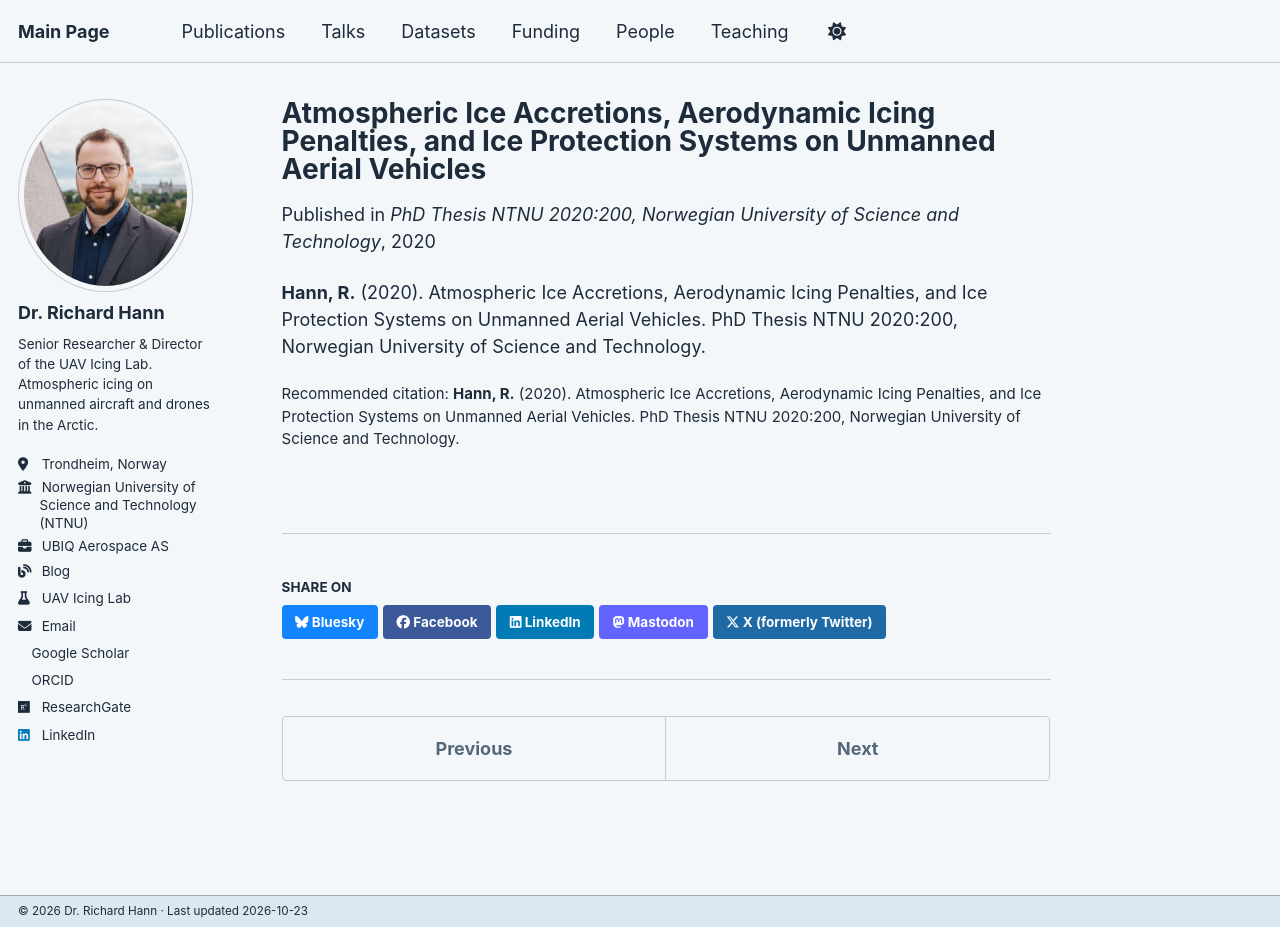
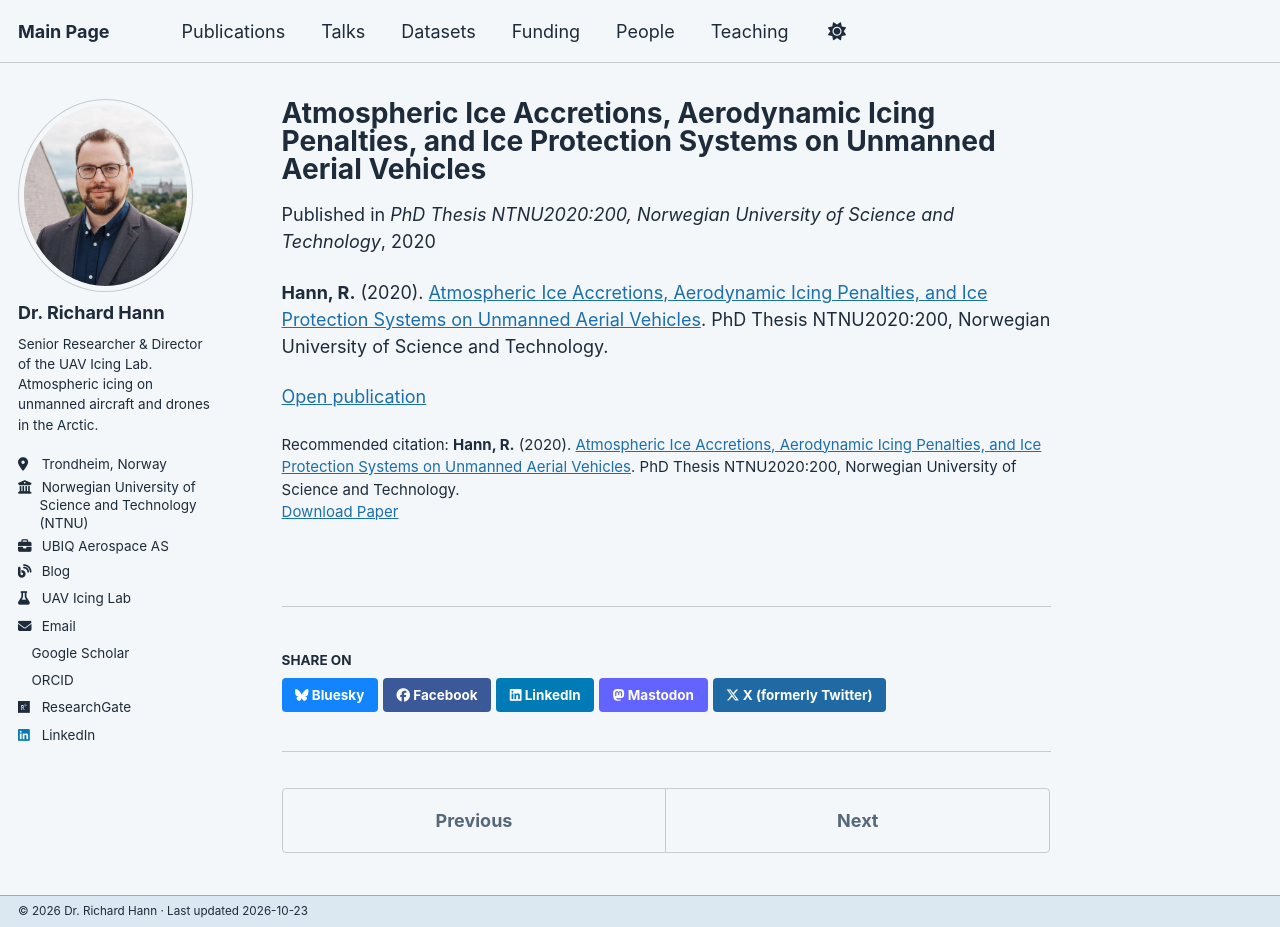
Before and after one commit to richard-hann/richard-hann.github.io, a Jekyll site: the page built from _publications/2020-atmospheric-ice-accretions-aerodynamic-icing-penalties-and-i.md, in a window 1280 px wide and 927 px high. Built offline with Jekyll 4.4.1, drawn with Linux system fonts in a browser that asks for light colours; a style sheet for code colours, icons or effects is not loaded.

Commit message:
Publications: PhD thesis as a fixed first section (linked to NTNU Open)
Co-Authored-By: Claude Opus 5.5 <noreply@anthropic.com>
Claude-Session: https://claude.ai/code/session_01ABvLceUXcptbw1gxssmtjh

```diff
--- a/_includes/pub-cards.html
+++ b/_includes/pub-cards.html
@@ -1,9 +1,9 @@
 {% comment %} Publication list: title first, then authors · year · venue; "Cite" shows the plain folk.ntnu.no citation. {% endcomment %}
 {% assign _items = include.items | sort: 'order' %}
-{% assign _groups = _items | group_by_exp: "p", "p.date | date: '%Y'" %}
+{% if include.heading %}{% assign _groups = _items | group_by: "collection" %}{% else %}{% assign _groups = _items | group_by_exp: "p", "p.date | date: '%Y'" %}{% endif %}
 <div class="pubs">
 {% for g in _groups %}
-  <h2 class="pubs-year">{{ g.name }}</h2>
+  <h2 class="pubs-year">{% if include.heading %}{{ include.heading }}{% else %}{{ g.name }}{% endif %}</h2>
   {% for p in g.items %}
   <article class="pub">
     <h3 class="pub-title">{% if p.paperurl %}<a href="{{ p.paperurl }}">{{ p.title }}</a>{% else %}{{ p.title }}{% endif %}</h3>
--- a/_pages/publications.html
+++ b/_pages/publications.html
@@ -8,4 +8,7 @@ author_profile: true
 {% assign t = site.data.folk.publications_title | split: "(" | last | split: ")" | first %}
 <p class="pub-summary">{{ t }}{% if site.author.googlescholar %} · <a href="{{ site.author.googlescholar }}">Google Scholar</a>{% endif %}</p>
 
-{% include pub-cards.html items=site.publications %}
+{% assign phd = site.publications | where: "phd", true %}
+{% assign others = site.publications | where_exp: "p", "p.phd != true" %}
+{% include pub-cards.html items=phd heading="PhD Thesis" %}
+{% include pub-cards.html items=others %}
--- a/_publications/2020-atmospheric-ice-accretions-aerodynamic-icing-penalties-and-i.md
+++ b/_publications/2020-atmospheric-ice-accretions-aerodynamic-icing-penalties-and-i.md
@@ -7,10 +7,14 @@ date: 2020-01-01
 year: 2020
 order: 77
 authors: '<b>Hann, R.</b>'
-venue: 'PhD Thesis NTNU 2020:200, Norwegian University of Science and Technology'
+venue: 'PhD Thesis NTNU2020:200, Norwegian University of Science and Technology'
 doi: ''
 excerpt: ''
-citation: '<b>Hann, R.</b> (2020). Atmospheric Ice Accretions, Aerodynamic Icing Penalties, and Ice Protection Systems on Unmanned Aerial Vehicles. PhD Thesis NTNU 2020:200, Norwegian University of Science and Technology.'
-citation_plain: 'Hann, R. (2020). Atmospheric Ice Accretions, Aerodynamic Icing Penalties, and Ice Protection Systems on Unmanned Aerial Vehicles. PhD Thesis NTNU 2020:200, Norwegian University of Science and Technology.'
+citation: '<b>Hann, R.</b> (2020). <a href="https://ntnuopen.ntnu.no/ntnu-xmlui/handle/11250/2657638">Atmospheric Ice Accretions, Aerodynamic Icing Penalties, and Ice Protection Systems on Unmanned Aerial Vehicles</a>. PhD Thesis NTNU2020:200, Norwegian University of Science and Technology.'
+citation_plain: 'Hann, R. (2020). Atmospheric Ice Accretions, Aerodynamic Icing Penalties, and Ice Protection Systems on Unmanned Aerial Vehicles. PhD Thesis NTNU2020:200, Norwegian University of Science and Technology.'
+phd: true
+paperurl: 'https://ntnuopen.ntnu.no/ntnu-xmlui/handle/11250/2657638'
 ---
-<b>Hann, R.</b> (2020). Atmospheric Ice Accretions, Aerodynamic Icing Penalties, and Ice Protection Systems on Unmanned Aerial Vehicles. PhD Thesis NTNU 2020:200, Norwegian University of Science and Technology.
+<b>Hann, R.</b> (2020). <a href="https://ntnuopen.ntnu.no/ntnu-xmlui/handle/11250/2657638">Atmospheric Ice Accretions, Aerodynamic Icing Penalties, and Ice Protection Systems on Unmanned Aerial Vehicles</a>. PhD Thesis NTNU2020:200, Norwegian University of Science and Technology.
+
+[Open publication](https://ntnuopen.ntnu.no/ntnu-xmlui/handle/11250/2657638)
```
Also changed, not shown: markdown_generator/build_from_folk.py (+6 -3 lines).
